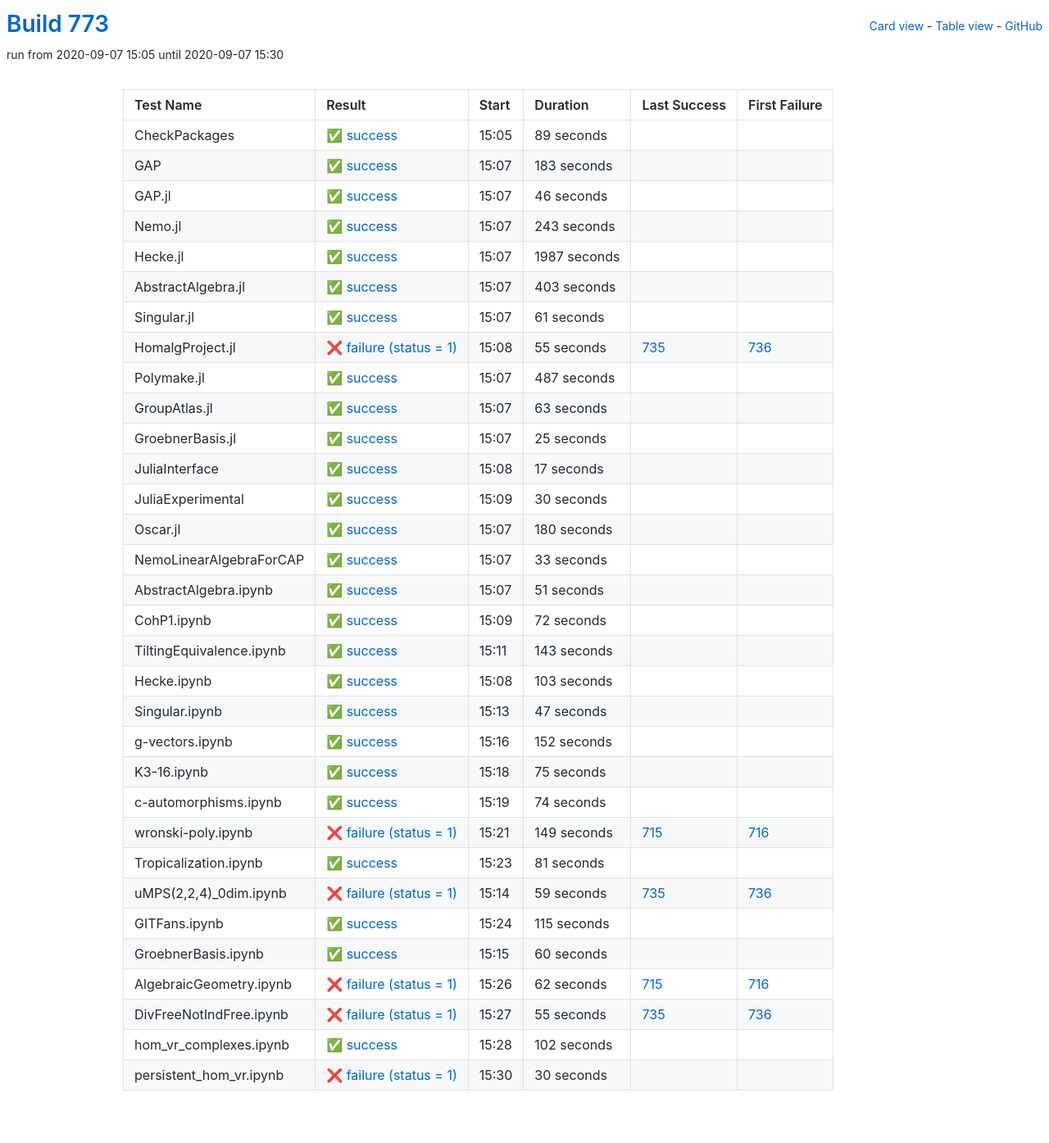
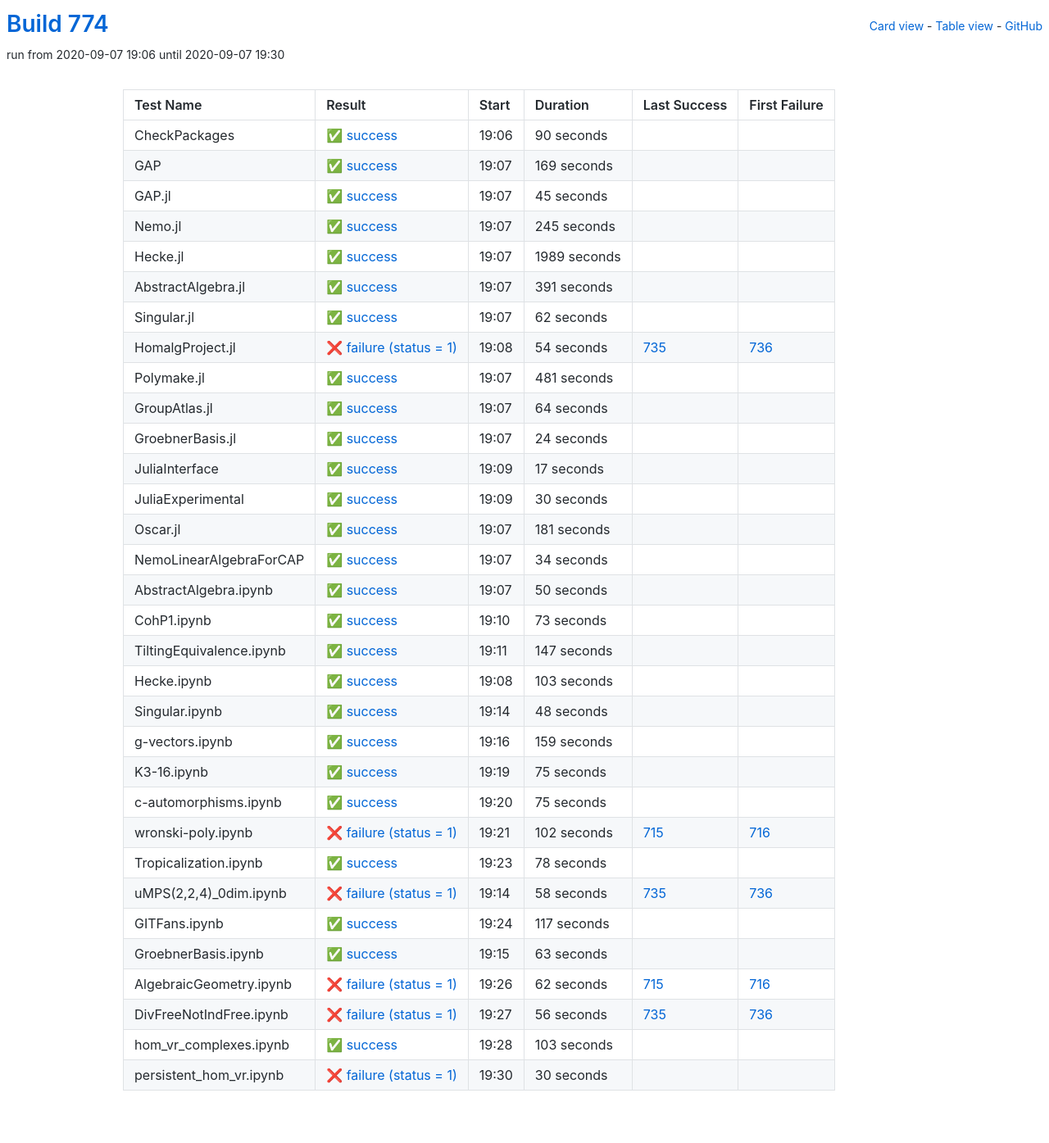
Before and after one commit to oscar-system/oscar-ci-status-stable, a Jekyll site: the page built from table.html, in a window 1280 px wide. Shown: the whole page at 82% size. Built offline with Jekyll 4.4.1, drawn with Linux system fonts in a browser that asks for light colours.

Commit message:
Build #774

```diff
--- a/_data/ci.yml
+++ b/_data/ci.yml
@@ -1,6 +1,6 @@
 ---
-build: 773
-build_url: https://oscarci.mathematik.uni-kl.de/job/oscar-stable/773/
+build: 774
+build_url: https://oscarci.mathematik.uni-kl.de/job/oscar-stable/774/
 job: oscar-stable
 organization: oscar-system
 repo: oscar-ci-status-stable
@@ -8,140 +8,140 @@ repourl: https://github.com/oscar-system/oscar-ci-status-stable
 tests:
 - name: CheckPackages
   id: checkpackages
-  log: https://oscarci.mathematik.uni-kl.de/job/oscar-stable/773/artifact/logs/build-773/CheckPackages.log
-  start: 2020-09-07 15:05
+  log: https://oscarci.mathematik.uni-kl.de/job/oscar-stable/774/artifact/logs/build-774/CheckPackages.log
+  start: 2020-09-07 19:06
   success: true
   exitcode: 0
   status: success
-  duration: 89
+  duration: 90
   last_success: false
   last_success_url:
   first_failure: false
   first_failure_url:
 - name: GAP
   id: gap
-  log: https://oscarci.mathematik.uni-kl.de/job/oscar-stable/773/artifact/logs/build-773/GAP.log
-  start: 2020-09-07 15:07
+  log: https://oscarci.mathematik.uni-kl.de/job/oscar-stable/774/artifact/logs/build-774/GAP.log
+  start: 2020-09-07 19:07
   success: true
   exitcode: 0
   status: success
-  duration: 183
+  duration: 169
   last_success: false
   last_success_url:
   first_failure: false
   first_failure_url:
 - name: GAP.jl
   id: gap-jl
-  log: https://oscarci.mathematik.uni-kl.de/job/oscar-stable/773/artifact/logs/build-773/GAP.jl.log
-  start: 2020-09-07 15:07
+  log: https://oscarci.mathematik.uni-kl.de/job/oscar-stable/774/artifact/logs/build-774/GAP.jl.log
+  start: 2020-09-07 19:07
   success: true
   exitcode: 0
   status: success
-  duration: 46
+  duration: 45
   last_success: false
   last_success_url:
   first_failure: false
   first_failure_url:
 - name: Nemo.jl
   id: nemo-jl
-  log: https://oscarci.mathematik.uni-kl.de/job/oscar-stable/773/artifact/logs/build-773/Nemo.jl.log
-  start: 2020-09-07 15:07
+  log: https://oscarci.mathematik.uni-kl.de/job/oscar-stable/774/artifact/logs/build-774/Nemo.jl.log
+  start: 2020-09-07 19:07
   success: true
   exitcode: 0
   status: success
-  duration: 243
+  duration: 245
   last_success: false
   last_success_url:
   first_failure: false
   first_failure_url:
 - name: Hecke.jl
   id: hecke-jl
-  log: https://oscarci.mathematik.uni-kl.de/job/oscar-stable/773/artifact/logs/build-773/Hecke.jl.log
-  start: 2020-09-07 15:07
+  log: https://oscarci.mathematik.uni-kl.de/job/oscar-stable/774/artifact/logs/build-774/Hecke.jl.log
+  start: 2020-09-07 19:07
   success: true
   exitcode: 0
   status: success
-  duration: 1987
+  duration: 1989
   last_success: false
   last_success_url:
   first_failure: false
   first_failure_url:
 - name: AbstractAlgebra.jl
   id: abstractalgebra-jl
-  log: https://oscarci.mathematik.uni-kl.de/job/oscar-stable/773/artifact/logs/build-773/AbstractAlgebra.jl.log
-  start: 2020-09-07 15:07
+  log: https://oscarci.mathematik.uni-kl.de/job/oscar-stable/774/artifact/logs/build-774/AbstractAlgebra.jl.log
+  start: 2020-09-07 19:07
   success: true
   exitcode: 0
   status: success
-  duration: 403
+  duration: 391
   last_success: false
   last_success_url:
   first_failure: false
   first_failure_url:
 - name: Singular.jl
   id: singular-jl
-  log: https://oscarci.mathematik.uni-kl.de/job/oscar-stable/773/artifact/logs/build-773/Singular.jl.log
-  start: 2020-09-07 15:07
+  log: https://oscarci.mathematik.uni-kl.de/job/oscar-stable/774/artifact/logs/build-774/Singular.jl.log
+  start: 2020-09-07 19:07
   success: true
   exitcode: 0
   status: success
-  duration: 61
+  duration: 62
   last_success: false
   last_success_url:
   first_failure: false
   first_failure_url:
 - name: HomalgProject.jl
   id: homalgproject-jl
-  log: https://oscarci.mathematik.uni-kl.de/job/oscar-stable/773/artifact/logs/build-773/HomalgProject.jl.log
-  start: 2020-09-07 15:08
+  log: https://oscarci.mathematik.uni-kl.de/job/oscar-stable/774/artifact/logs/build-774/HomalgProject.jl.log
+  start: 2020-09-07 19:08
   success: false
   exitcode: 1
   status: failure
-  duration: 55
+  duration: 54
   last_success: 735
   last_success_url: https://oscarci.mathematik.uni-kl.de/job/oscar-stable/735/
   first_failure: 736
   first_failure_url: https://oscarci.mathematik.uni-kl.de/job/oscar-stable/736/
 - name: Polymake.jl
   id: polymake-jl
-  log: https://oscarci.mathematik.uni-kl.de/job/oscar-stable/773/artifact/logs/build-773/Polymake.jl.log
-  start: 2020-09-07 15:07
+  log: https://oscarci.mathematik.uni-kl.de/job/oscar-stable/774/artifact/logs/build-774/Polymake.jl.log
+  start: 2020-09-07 19:07
   success: true
   exitcode: 0
   status: success
-  duration: 487
+  duration: 481
   last_success: false
   last_success_url:
   first_failure: false
   first_failure_url:
 - name: GroupAtlas.jl
   id: groupatlas-jl
-  log: https://oscarci.mathematik.uni-kl.de/job/oscar-stable/773/artifact/logs/build-773/GroupAtlas.jl.log
-  start: 2020-09-07 15:07
+  log: https://oscarci.mathematik.uni-kl.de/job/oscar-stable/774/artifact/logs/build-774/GroupAtlas.jl.log
+  start: 2020-09-07 19:07
   success: true
   exitcode: 0
   status: success
-  duration: 63
+  duration: 64
   last_success: false
   last_success_url:
   first_failure: false
   first_failure_url:
 - name: GroebnerBasis.jl
   id: groebnerbasis-jl
-  log: https://oscarci.mathematik.uni-kl.de/job/oscar-stable/773/artifact/logs/build-773/GroebnerBasis.jl.log
-  start: 2020-09-07 15:07
+  log: https://oscarci.mathematik.uni-kl.de/job/oscar-stable/774/artifact/logs/build-774/GroebnerBasis.jl.log
+  start: 2020-09-07 19:07
   success: true
   exitcode: 0
   status: success
-  duration: 25
+  duration: 24
   last_success: false
   last_success_url:
   first_failure: false
   first_failure_url:
 - name: JuliaInterface
   id: juliainterface
-  log: https://oscarci.mathematik.uni-kl.de/job/oscar-stable/773/artifact/logs/build-773/JuliaInterface.log
-  start: 2020-09-07 15:08
+  log: https://oscarci.mathematik.uni-kl.de/job/oscar-stable/774/artifact/logs/build-774/JuliaInterface.log
+  start: 2020-09-07 19:09
   success: true
   exitcode: 0
   status: success
@@ -152,8 +152,8 @@ tests:
   first_failure_url:
 - name: JuliaExperimental
   id: juliaexperimental
-  log: https://oscarci.mathematik.uni-kl.de/job/oscar-stable/773/artifact/logs/build-773/JuliaExperimental.log
-  start: 2020-09-07 15:09
+  log: https://oscarci.mathematik.uni-kl.de/job/oscar-stable/774/artifact/logs/build-774/JuliaExperimental.log
+  start: 2020-09-07 19:09
   success: true
   exitcode: 0
   status: success
@@ -164,68 +164,68 @@ tests:
   first_failure_url:
 - name: Oscar.jl
   id: oscar-jl
-  log: https://oscarci.mathematik.uni-kl.de/job/oscar-stable/773/artifact/logs/build-773/Oscar.jl.log
-  start: 2020-09-07 15:07
+  log: https://oscarci.mathematik.uni-kl.de/job/oscar-stable/774/artifact/logs/build-774/Oscar.jl.log
+  start: 2020-09-07 19:07
   success: true
   exitcode: 0
   status: success
-  duration: 180
+  duration: 181
   last_success: false
   last_success_url:
   first_failure: false
   first_failure_url:
 - name: NemoLinearAlgebraForCAP
   id: nemolinearalgebraforcap
-  log: https://oscarci.mathematik.uni-kl.de/job/oscar-stable/773/artifact/logs/build-773/NemoLinearAlgebraForCAP.log
-  start: 2020-09-07 15:07
+  log: https://oscarci.mathematik.uni-kl.de/job/oscar-stable/774/artifact/logs/build-774/NemoLinearAlgebraForCAP.log
+  start: 2020-09-07 19:07
   success: true
   exitcode: 0
   status: success
-  duration: 33
+  duration: 34
   last_success: false
   last_success_url:
   first_failure: false
   first_failure_url:
 - name: AbstractAlgebra.ipynb
   id: abstractalgebra-ipynb
-  log: https://oscarci.mathematik.uni-kl.de/job/oscar-stable/773/artifact/logs/build-773/AbstractAlgebra.ipynb.log
-  start: 2020-09-07 15:07
+  log: https://oscarci.mathematik.uni-kl.de/job/oscar-stable/774/artifact/logs/build-774/AbstractAlgebra.ipynb.log
+  start: 2020-09-07 19:07
   success: true
   exitcode: 0
   status: success
-  duration: 51
+  duration: 50
   last_success: false
   last_success_url:
   first_failure: false
   first_failure_url:
 - name: CohP1.ipynb
   id: cohp1-ipynb
-  log: https://oscarci.mathematik.uni-kl.de/job/oscar-stable/773/artifact/logs/build-773/CohP1.ipynb.log
-  start: 2020-09-07 15:09
+  log: https://oscarci.mathematik.uni-kl.de/job/oscar-stable/774/artifact/logs/build-774/CohP1.ipynb.log
+  start: 2020-09-07 19:10
   success: true
   exitcode: 0
   status: success
-  duration: 72
+  duration: 73
   last_success: false
   last_success_url:
   first_failure: false
   first_failure_url:
 - name: TiltingEquivalence.ipynb
   id: tiltingequivalence-ipynb
-  log: https://oscarci.mathematik.uni-kl.de/job/oscar-stable/773/artifact/logs/build-773/TiltingEquivalence.ipynb.log
-  start: 2020-09-07 15:11
+  log: https://oscarci.mathematik.uni-kl.de/job/oscar-stable/774/artifact/logs/build-774/TiltingEquivalence.ipynb.log
+  start: 2020-09-07 19:11
   success: true
   exitcode: 0
   status: success
-  duration: 143
+  duration: 147
   last_success: false
   last_success_url:
   first_failure: false
   first_failure_url:
 - name: Hecke.ipynb
   id: hecke-ipynb
-  log: https://oscarci.mathematik.uni-kl.de/job/oscar-stable/773/artifact/logs/build-773/Hecke.ipynb.log
-  start: 2020-09-07 15:08
+  log: https://oscarci.mathematik.uni-kl.de/job/oscar-stable/774/artifact/logs/build-774/Hecke.ipynb.log
+  start: 2020-09-07 19:08
   success: true
   exitcode: 0
   status: success
@@ -236,32 +236,32 @@ tests:
   first_failure_url:
 - name: Singular.ipynb
   id: singular-ipynb
-  log: https://oscarci.mathematik.uni-kl.de/job/oscar-stable/773/artifact/logs/build-773/Singular.ipynb.log
-  start: 2020-09-07 15:13
+  log: https://oscarci.mathematik.uni-kl.de/job/oscar-stable/774/artifact/logs/build-774/Singular.ipynb.log
+  start: 2020-09-07 19:14
   success: true
   exitcode: 0
   status: success
-  duration: 47
+  duration: 48
   last_success: false
   last_success_url:
   first_failure: false
   first_failure_url:
 - name: g-vectors.ipynb
   id: g-vectors-ipynb
-  log: https://oscarci.mathematik.uni-kl.de/job/oscar-stable/773/artifact/logs/build-773/g-vectors.ipynb.log
-  start: 2020-09-07 15:16
+  log: https://oscarci.mathematik.uni-kl.de/job/oscar-stable/774/artifact/logs/build-774/g-vectors.ipynb.log
+  start: 2020-09-07 19:16
   success: true
   exitcode: 0
   status: success
-  duration: 152
+  duration: 159
   last_success: false
   last_success_url:
   first_failure: false
   first_failure_url:
 - name: K3-16.ipynb
   id: k3-16-ipynb
-  log: https://oscarci.mathematik.uni-kl.de/job/oscar-stable/773/artifact/logs/build-773/K3-16.ipynb.log
-  start: 2020-09-07 15:18
+  log: https://oscarci.mathematik.uni-kl.de/job/oscar-stable/774/artifact/logs/build-774/K3-16.ipynb.log
+  start: 2020-09-07 19:19
   success: true
   exitcode: 0
   status: success
@@ -272,80 +272,80 @@ tests:
   first_failure_url:
 - name: c-automorphisms.ipynb
   id: c-automorphisms-ipynb
-  log: https://oscarci.mathematik.uni-kl.de/job/oscar-stable/773/artifact/logs/build-773/c-automorphisms.ipynb.log
-  start: 2020-09-07 15:19
+  log: https://oscarci.mathematik.uni-kl.de/job/oscar-stable/774/artifact/logs/build-774/c-automorphisms.ipynb.log
+  start: 2020-09-07 19:20
   success: true
   exitcode: 0
   status: success
-  duration: 74
+  duration: 75
   last_success: false
   last_success_url:
   first_failure: false
   first_failure_url:
 - name: wronski-poly.ipynb
   id: wronski-poly-ipynb
-  log: https://oscarci.mathematik.uni-kl.de/job/oscar-stable/773/artifact/logs/build-773/wronski-poly.ipynb.log
-  start: 2020-09-07 15:21
+  log: https://oscarci.mathematik.uni-kl.de/job/oscar-stable/774/artifact/logs/build-774/wronski-poly.ipynb.log
+  start: 2020-09-07 19:21
   success: false
   exitcode: 1
   status: failure
-  duration: 149
+  duration: 102
   last_success: 715
   last_success_url: https://oscarci.mathematik.uni-kl.de/job/oscar-stable/715/
   first_failure: 716
   first_failure_url: https://oscarci.mathematik.uni-kl.de/job/oscar-stable/716/
 - name: Tropicalization.ipynb
   id: tropicalization-ipynb
-  log: https://oscarci.mathematik.uni-kl.de/job/oscar-stable/773/artifact/logs/build-773/Tropicalization.ipynb.log
-  start: 2020-09-07 15:23
+  log: https://oscarci.mathematik.uni-kl.de/job/oscar-stable/774/artifact/logs/build-774/Tropicalization.ipynb.log
+  start: 2020-09-07 19:23
   success: true
   exitcode: 0
   status: success
-  duration: 81
+  duration: 78
   last_success: false
   last_success_url:
   first_failure: false
   first_failure_url:
 - name: uMPS(2,2,4)_0dim.ipynb
   id: umps-2-2-4-0dim-ipynb
-  log: https://oscarci.mathematik.uni-kl.de/job/oscar-stable/773/artifact/logs/build-773/uMPS-2-2-4-_0dim.ipynb.log
-  start: 2020-09-07 15:14
+  log: https://oscarci.mathematik.uni-kl.de/job/oscar-stable/774/artifact/logs/build-774/uMPS-2-2-4-_0dim.ipynb.log
+  start: 2020-09-07 19:14
   success: false
   exitcode: 1
   status: failure
-  duration: 59
+  duration: 58
   last_success: 735
   last_success_url: https://oscarci.mathematik.uni-kl.de/job/oscar-stable/735/
   first_failure: 736
   first_failure_url: https://oscarci.mathematik.uni-kl.de/job/oscar-stable/736/
 - name: GITFans.ipynb
   id: gitfans-ipynb
-  log: https://oscarci.mathematik.uni-kl.de/job/oscar-stable/773/artifact/logs/build-773/GITFans.ipynb.log
-  start: 2020-09-07 15:24
+  log: https://oscarci.mathematik.uni-kl.de/job/oscar-stable/774/artifact/logs/build-774/GITFans.ipynb.log
+  start: 2020-09-07 19:24
   success: true
   exitcode: 0
   status: success
-  duration: 115
+  duration: 117
   last_success: false
   last_success_url:
   first_failure: false
   first_failure_url:
 - name: GroebnerBasis.ipynb
   id: groebnerbasis-ipynb
-  log: https://oscarci.mathematik.uni-kl.de/job/oscar-stable/773/artifact/logs/build-773/GroebnerBasis.ipynb.log
-  start: 2020-09-07 15:15
+  log: https://oscarci.mathematik.uni-kl.de/job/oscar-stable/774/artifact/logs/build-774/GroebnerBasis.ipynb.log
+  start: 2020-09-07 19:15
   success: true
   exitcode: 0
   status: success
-  duration: 60
+  duration: 63
   last_success: false
   last_success_url:
   first_failure: false
   first_failure_url:
 - name: AlgebraicGeometry.ipynb
   id: algebraicgeometry-ipynb
-  log: https://oscarci.mathematik.uni-kl.de/job/oscar-stable/773/artifact/logs/build-773/AlgebraicGeometry.ipynb.log
-  start: 2020-09-07 15:26
+  log: https://oscarci.mathematik.uni-kl.de/job/oscar-stable/774/artifact/logs/build-774/AlgebraicGeometry.ipynb.log
+  start: 2020-09-07 19:26
   success: false
   exitcode: 1
   status: failure
@@ -356,32 +356,32 @@ tests:
   first_failure_url: https://oscarci.mathematik.uni-kl.de/job/oscar-stable/716/
 - name: DivFreeNotIndFree.ipynb
   id: divfreenotindfree-ipynb
-  log: https://oscarci.mathematik.uni-kl.de/job/oscar-stable/773/artifact/logs/build-773/DivFreeNotIndFree.ipynb.log
-  start: 2020-09-07 15:27
+  log: https://oscarci.mathematik.uni-kl.de/job/oscar-stable/774/artifact/logs/build-774/DivFreeNotIndFree.ipynb.log
+  start: 2020-09-07 19:27
   success: false
   exitcode: 1
   status: failure
-  duration: 55
+  duration: 56
   last_success: 735
   last_success_url: https://oscarci.mathematik.uni-kl.de/job/oscar-stable/735/
   first_failure: 736
   first_failure_url: https://oscarci.mathematik.uni-kl.de/job/oscar-stable/736/
 - name: hom_vr_complexes.ipynb
   id: hom-vr-complexes-ipynb
-  log: https://oscarci.mathematik.uni-kl.de/job/oscar-stable/773/artifact/logs/build-773/hom_vr_complexes.ipynb.log
-  start: 2020-09-07 15:28
+  log: https://oscarci.mathematik.uni-kl.de/job/oscar-stable/774/artifact/logs/build-774/hom_vr_complexes.ipynb.log
+  start: 2020-09-07 19:28
   success: true
   exitcode: 0
   status: success
-  duration: 102
+  duration: 103
   last_success: false
   last_success_url:
   first_failure: false
   first_failure_url:
 - name: persistent_hom_vr.ipynb
   id: persistent-hom-vr-ipynb
-  log: https://oscarci.mathematik.uni-kl.de/job/oscar-stable/773/artifact/logs/build-773/persistent_hom_vr.ipynb.log
-  start: 2020-09-07 15:30
+  log: https://oscarci.mathematik.uni-kl.de/job/oscar-stable/774/artifact/logs/build-774/persistent_hom_vr.ipynb.log
+  start: 2020-09-07 19:30
   success: false
   exitcode: 1
   status: failure
```
Also changed, not shown: README.md.
